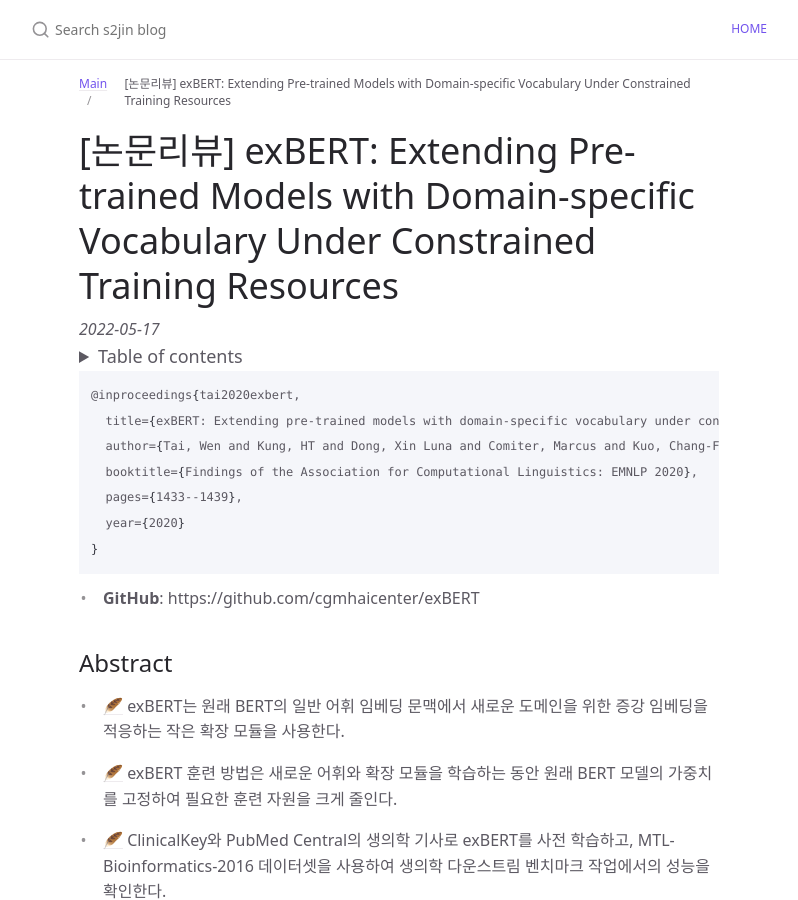
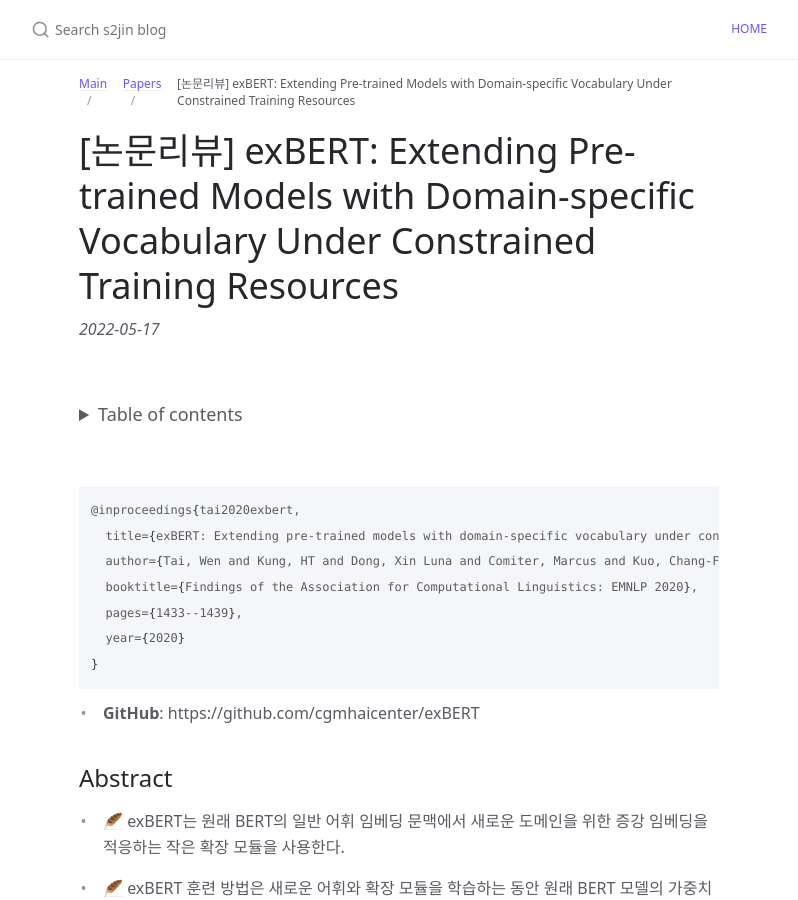
Before and after one commit to s2jin/blog, a Jekyll site: the page built from docs/Papers/paper_review_exBERT.md, in a window 1280 px wide and 900 px high. Shown: the whole window, without its empty margins (241-1039 px from the left). Built offline with Jekyll 4.4.1, drawn with Linux system fonts in a browser that asks for light colours; cached includes are drawn as plain includes.

Commit message:
grand_parent 추가

````diff
--- a/docs/paper_review_exBERT.md
+++ b/docs/Papers/paper_review_exBERT.md
@@ -4,18 +4,21 @@ nav_enabled: false
 title: "[논문리뷰] exBERT: Extending Pre-trained Models with Domain-specific Vocabulary Under Constrained Training Resources"
 published_date: 2022-05-17
 last_modified_date: 2023-06-09
-parent: Main
+parent: Papers
+grand_parent: Main
 mathjax: true
 ---
 
+<br/>
 <details markdown="block">
   <summary>
     Table of contents
   </summary>
   {: .text-gamma }
-1. TOC
+- TOC
 {:toc}
 </details>
+<br/>
 
 ```latex
 @inproceedings{tai2020exbert,
````
Also changed, not shown: docs/Papers/main_paper.md (added, +8 -0 lines).
